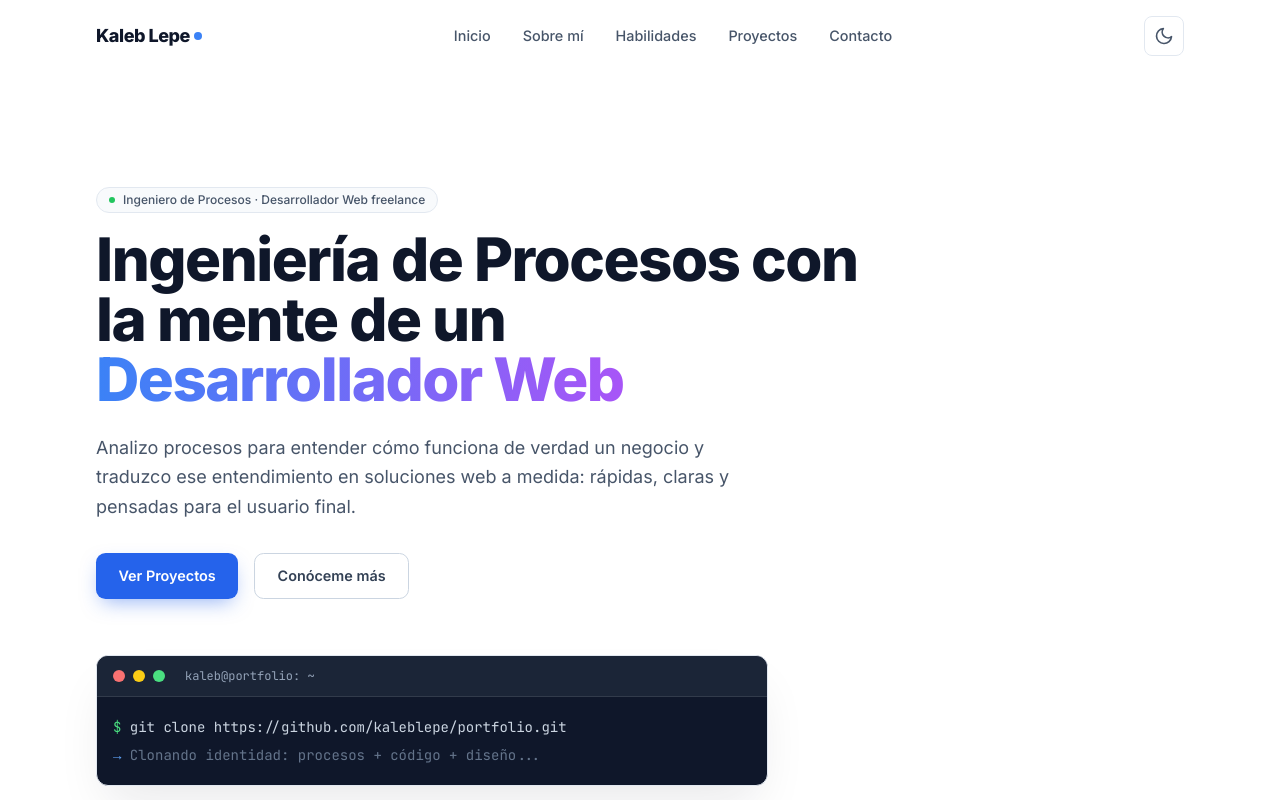
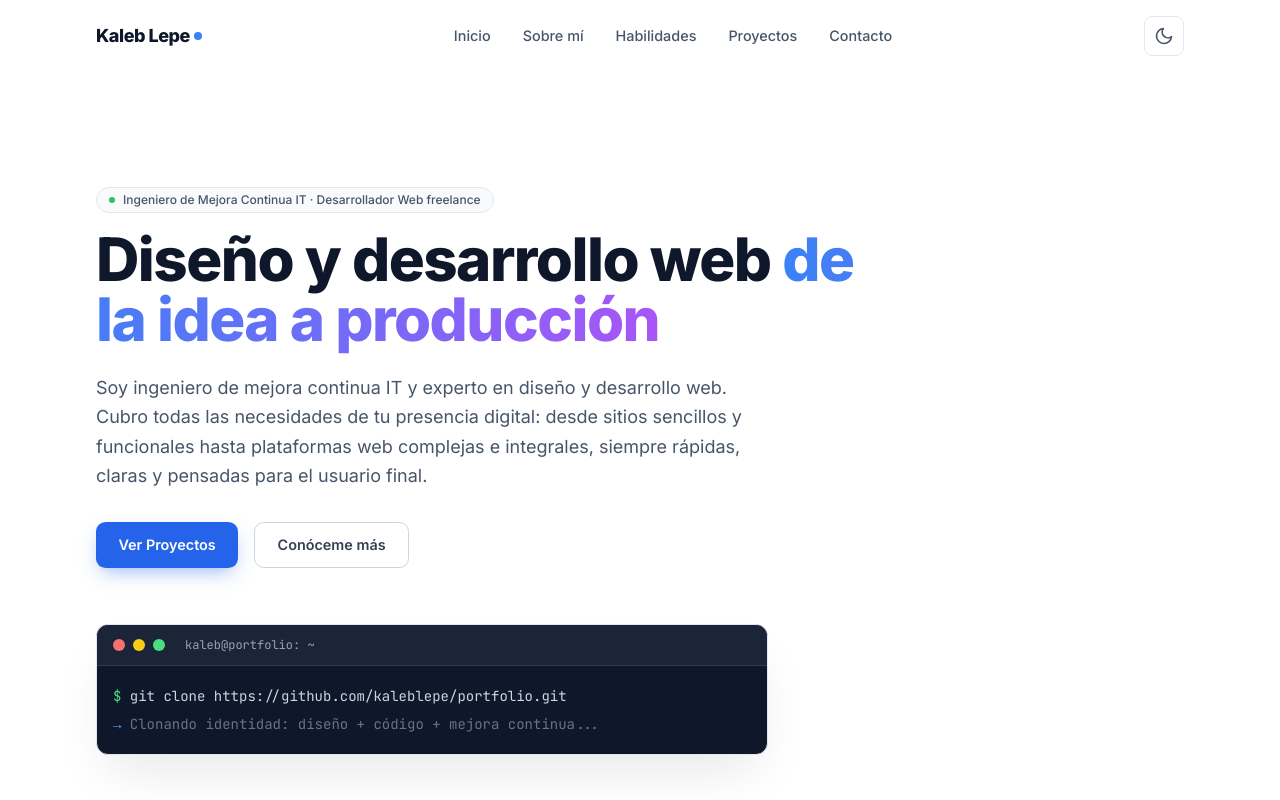
Before and after one commit to LHABOL/Portfolio-personal, a website: page index.html in a window 1280 px wide. Shown: the top 800 px of the page. Drawn offline with nearby package versions, Linux system fonts and the light colour scheme.

Commit message:
feat(hero): reposiciona perfil como Ingeniero de Mejora Continua IT y experto web
Actualiza badge, titular, descripcion y metadatos (title, description, OG, Twitter).

Co-Authored-By: Claude Sonnet 5.5 <noreply@anthropic.com>

```diff
--- a/index.html
+++ b/index.html
@@ -5,22 +5,22 @@
   <meta name="viewport" content="width=device-width, initial-scale=1.0" />
 
   <!-- ============ SEO ============ -->
-  <title>Kaleb Lepe — Ingeniería de Procesos + Desarrollo Web</title>
-  <meta name="description" content="Portfolio de Kaleb Lepe: ingeniero de procesos y desarrollador web freelance. Uno el pensamiento analítico de procesos con la creación de sitios web a medida para negocios reales." />
+  <title>Kaleb Lepe — Ingeniero de Mejora Continua IT · Diseño y Desarrollo Web</title>
+  <meta name="description" content="Portfolio de Kaleb Lepe: ingeniero de mejora continua IT y desarrollador web freelance. Diseño y desarrollo web a medida, desde sitios sencillos y funcionales hasta plataformas complejas e integrales." />
   <meta name="author" content="Kaleb Lepe" />
   <meta name="theme-color" content="#0f172a" />
   <link rel="canonical" href="https://kaleblepe.vercel.app/" />
 
   <!-- ============ Open Graph / Twitter ============ -->
   <meta property="og:type" content="website" />
-  <meta property="og:title" content="Kaleb Lepe — Ingeniería de Procesos + Desarrollo Web" />
-  <meta property="og:description" content="Ingeniero de procesos con la mente de un desarrollador web. Análisis de procesos + soluciones web a medida." />
+  <meta property="og:title" content="Kaleb Lepe — Ingeniero de Mejora Continua IT · Diseño y Desarrollo Web" />
+  <meta property="og:description" content="Ingeniero de mejora continua IT. Diseño y desarrollo web a medida: desde sitios sencillos hasta plataformas complejas e integrales." />
   <meta property="og:url" content="https://kaleblepe.vercel.app/" />
   <meta property="og:image" content="assets/img/og-image.svg" />
   <meta property="og:locale" content="es_MX" />
   <meta name="twitter:card" content="summary_large_image" />
-  <meta name="twitter:title" content="Kaleb Lepe — Ingeniería de Procesos + Desarrollo Web" />
-  <meta name="twitter:description" content="Ingeniero de procesos con la mente de un desarrollador web." />
+  <meta name="twitter:title" content="Kaleb Lepe — Ingeniero de Mejora Continua IT · Diseño y Desarrollo Web" />
+  <meta name="twitter:description" content="Ingeniero de mejora continua IT. Diseño y desarrollo web de sitios sencillos a plataformas integrales." />
   <meta name="twitter:image" content="assets/img/og-image.svg" />
 
   <!-- ============ Favicon ============ -->
@@ -150,17 +150,18 @@
       <div class="reveal max-w-3xl">
         <p class="mb-4 inline-flex items-center gap-2 rounded-full border border-slate-200 bg-slate-50 px-3 py-1 text-xs font-medium text-slate-600 dark:border-white/10 dark:bg-white/5 dark:text-slate-300">
           <span class="h-1.5 w-1.5 rounded-full bg-green-500"></span>
-          Ingeniero de Procesos · Desarrollador Web freelance
+          Ingeniero de Mejora Continua IT · Desarrollador Web freelance
         </p>
 
         <h1 class="text-4xl font-extrabold leading-tight tracking-tight text-slate-900 dark:text-white sm:text-5xl lg:text-6xl">
-          Ingeniería de Procesos con la mente de un
-          <span class="bg-gradient-to-r from-primary-500 to-purple-500 bg-clip-text text-transparent">Desarrollador Web</span>
+          Diseño y desarrollo web
+          <span class="bg-gradient-to-r from-primary-500 to-purple-500 bg-clip-text text-transparent">de la idea a producción</span>
         </h1>
 
         <p class="mt-6 max-w-2xl text-lg leading-relaxed text-slate-600 dark:text-slate-400">
-          Analizo procesos para entender cómo funciona de verdad un negocio y traduzco ese entendimiento en
-          soluciones web a medida: rápidas, claras y pensadas para el usuario final.
+          Soy ingeniero de mejora continua IT y experto en diseño y desarrollo web. Cubro todas las necesidades
+          de tu presencia digital: desde sitios sencillos y funcionales hasta plataformas web complejas e
+          integrales, siempre rápidas, claras y pensadas para el usuario final.
         </p>
 
         <div class="mt-8 flex flex-wrap gap-4">
@@ -180,7 +181,7 @@
         <div class="px-4 py-5 font-mono text-xs leading-relaxed text-slate-300 sm:text-sm">
           <p class="break-all"><span class="text-green-400">$</span> <span id="terminal-text"></span><span class="terminal-cursor">▋</span></p>
           <p id="terminal-output" class="mt-2 hidden break-words text-slate-500">
-            <span class="text-primary-400">→</span> Clonando identidad: procesos + código + diseño...
+            <span class="text-primary-400">→</span> Clonando identidad: diseño + código + mejora continua...
           </p>
         </div>
       </div>
```
